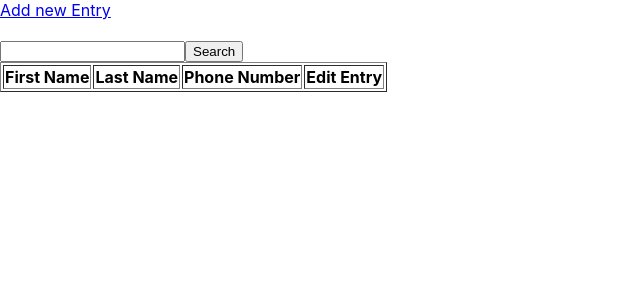
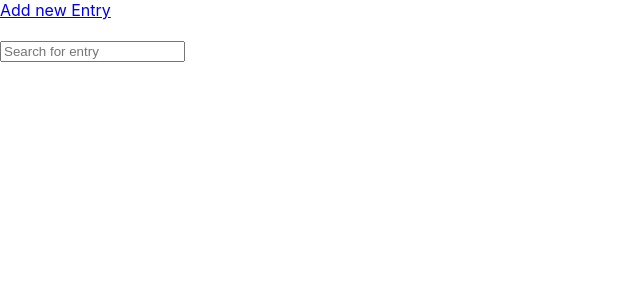
Before and after one commit to manziEric/phonebook, a React (Create React App) app in the folder client/: page / in a window 1280 px wide. Shown: the top 300 px of the page, without its empty margins (0-640 px from the left). Built offline with nearby package versions, Linux system fonts and the light colour scheme; no server answers.

Commit message:
update: searchbar in homepage to search on user typing

```diff
--- a/client/package.json
+++ b/client/package.json
@@ -4,6 +4,9 @@
   "version": "0.1.0",
   "private": true,
   "dependencies": {
+    "@emotion/react": "^11.7.1",
+    "@emotion/styled": "^11.6.0",
+    "@mui/material": "^5.3.0",
     "@testing-library/jest-dom": "^5.16.1",
     "@testing-library/react": "^12.1.2",
     "@testing-library/user-event": "^13.5.0",
--- a/client/src/components/searchField/InputButton.jsx
+++ /dev/null
@@ -1,20 +0,0 @@
-import React, { useContext } from "react";
-import { SearchContext } from "./SearchField";
-
-const InputButton = ({ children }) => {
-  const context = useContext(SearchContext);
-
-  if (!context) {
-    throw new Error("InputButton should be called in SearchField");
-  }
-
-  const { searchForEntries } = context;
-
-  return (
-    <button className="" onClick={searchForEntries}>
-      {children}
-    </button>
-  );
-};
-
-export default InputButton;
--- a/client/src/components/searchField/InputField.jsx
+++ b/client/src/components/searchField/InputField.jsx
@@ -8,14 +8,14 @@ const InputField = () => {
     throw new Error("InputField should be called in SearchField");
   }
 
-  const { value, setValue } = context;
+  const { searchForEntries } = context;
 
   return (
     <input
       type="text"
-      value={value}
       required
-      onChange={(e) => setValue(e.target.value)}
+      placeholder="Search for entry"
+      onChange={(e) => searchForEntries(e.target.value)}
     />
   );
 };
--- a/client/src/components/searchField/SearchField.js
+++ b/client/src/components/searchField/SearchField.js
@@ -1,4 +1,4 @@
-import React, { useState, useEffect, createContext, useContext } from "react";
+import React, { useEffect, createContext, useContext } from "react";
 import axios from "axios";
 import { GlobalContext } from "../../context/Provider";
 import {
@@ -9,23 +9,21 @@ import {
 export const SearchContext = createContext(null);
 
 const SearchField = ({ children }) => {
-  const [value, setValue] = useState("");
   const {
     dispatch,
     searchState: { data },
   } = useContext(GlobalContext);
 
-  const searchForEntries = () => {
-    if (value !== "") {
+  const searchForEntries = (e) => {
     const filterData = data.filter((res) => {
       const { firstName, lastName, phoneNumber } = res;
 
       const search =
-          firstName.includes(value) ||
-          lastName.includes(value) ||
-          phoneNumber.includes(value);
+        firstName.includes(e) ||
+        lastName.includes(e) ||
+        phoneNumber.includes(e);
 
-        if (search) {
+      if (search && e !== "") {
         return res;
       }
     });
@@ -34,10 +32,8 @@ const SearchField = ({ children }) => {
       type: GET_SEARCH_RESULT_FOR_TABLE,
       payload: { tableData: filterData },
     });
-    }
   };
 
-  //Send fetch request to backend server
   useEffect(() => {
     const fetchDataFromServer = async () => {
       const serverData = await axios.get("/api/phonenumbers");
@@ -56,8 +52,6 @@ const SearchField = ({ children }) => {
   return (
     <SearchContext.Provider
       value={{
-        value,
-        setValue,
         searchForEntries,
       }}
     >
--- a/client/src/context/reducers/searchReducer.js
+++ b/client/src/context/reducers/searchReducer.js
@@ -10,7 +10,11 @@ const searchReducer = (state, action) => {
     case GET_SEARCH_RESULT_FROM_SERVER:
       return { ...state, data };
     case GET_SEARCH_RESULT_FOR_TABLE:
-      return { ...state, tableData, displayTable: true };
+      let displayTable = true;
+      if (tableData.length === 0) {
+        displayTable = false;
+      }
+      return { ...state, tableData, displayTable };
     case EDIT_ENTRY_RESULT:
       return { ...state, editEntryResult };
     default:
--- a/client/src/pages/HomePage.jsx
+++ b/client/src/pages/HomePage.jsx
@@ -1,23 +1,22 @@
-import React from "react";
+import React, { useContext } from "react";
 import { Link } from "react-router-dom";
-
 import DisplayTableData from "../components/displaySearchResult/DisplayTableData";
 import Table from "../components/displaySearchResult/Table";
-import InputButton from "../components/searchField/InputButton";
 import InputField from "../components/searchField/InputField";
 import SearchField from "../components/searchField/SearchField";
+import { GlobalContext } from "../context/Provider";
 
-//TODO:[] Validate phone number if it start with example +32...
+//TODO:[x] Validate phone number if it start with example +32...
 
 //TODO:[] Create grid for table and searchfield in home.Page.jsx
-//TODO:[] Set link to other pages in HomePage, AddNewEntryPage, and EditEntryPage
-//TODO:[] Search on type in SearchField.js
+//TODO:[x] Set link to other pages in HomePage, AddNewEntryPage, and EditEntryPage
+//TODO:[x] Search on type in SearchField.js
 //TODO:[] Render Table on search in HomePage.jsx
 
 //TODO:[] Make Input reusable component
 
 //TODO:[] Style form in AddNewEntryPage.jsx
-//TODO:[] Add link to the "edit this entry" page in DisplayTableData.js
+//TODO:[x] Add link to the "edit this entry" page in DisplayTableData.js
 //TODO:[] Add style to display table in Table.jsx
 //TODO:[] Romeve border style in Table.jsx
 
@@ -26,6 +25,10 @@ import SearchField from "../components/searchField/SearchField";
 //TODO:[] Clear data after Form submit
 
 const HomePage = () => {
+  const {
+    searchState: { displayTable },
+  } = useContext(GlobalContext);
+
   return (
     <div className="container">
       <div>
@@ -34,12 +37,12 @@ const HomePage = () => {
       <br />
       <SearchField>
         <InputField />
-        <InputButton>Search</InputButton>
       </SearchField>
-
-      <DisplayTableData>
-        <Table />
-      </DisplayTableData>
+      {displayTable ? (
+        <DisplayTableData>
+          <Table />
+        </DisplayTableData>
+      ) : null}
     </div>
   );
 };
```
Also changed, not shown: 1 other file (tests, documents, lock files or other folders). Lines whose indentation alone changed are shown as unchanged.
